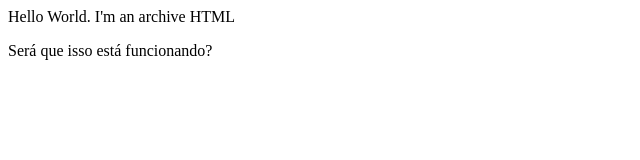
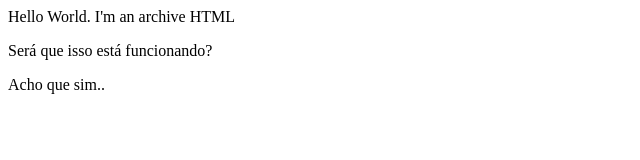
Before and after one commit to rafaelarbz/beacademy-devstart-frontend-myportfolio, a plain HTML site: page index.html in a window 1280 px wide. Shown: the whole page, without its empty margins (0-640 px from the left). Drawn offline with Linux system fonts and the light colour scheme.

Commit message:
teste html

```diff
--- a/index.html
+++ b/index.html
@@ -1,4 +1,5 @@
 <html>
     <p>Hello World. I'm an archive HTML</p>
     <p>Será que isso está funcionando?</p>
+    <p>Acho que sim..</p>
 </html>
```
